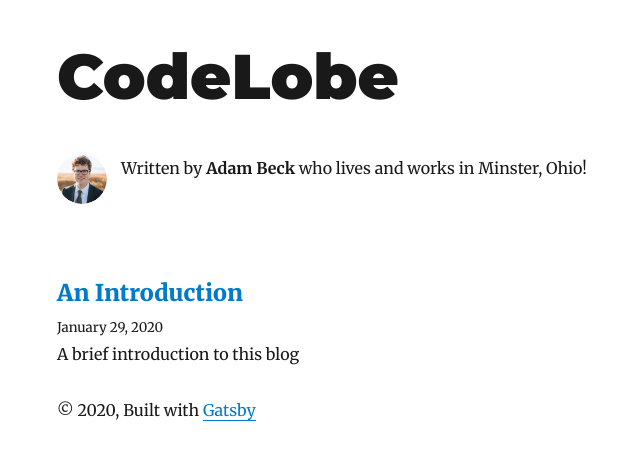
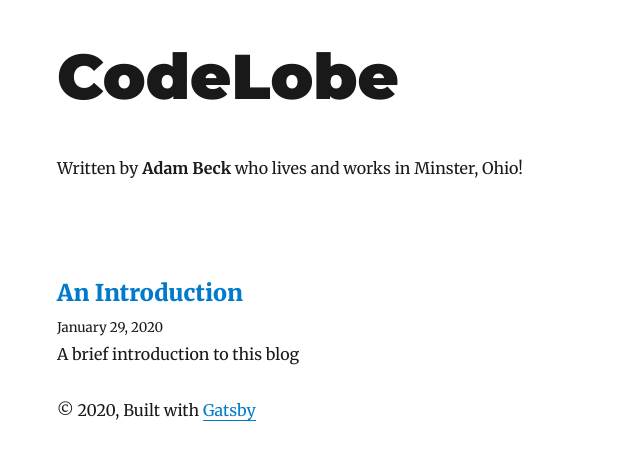
Before and after one commit to adam-beck/codelobe, a Gatsby site: page / in a window 1280 px wide. Shown: the whole page, without its empty margins (268-908 px from the left). Built offline with nearby package versions, Linux system fonts and the light colour scheme; Gatsby itself is replaced by a stand-in of ours; some packages are replaced by stand-ins of ours.

Commit message:
Remove profile picture

```diff
--- a/src/components/bio.js
+++ b/src/components/bio.js
@@ -7,32 +7,21 @@
 
 import React from "react"
 import { useStaticQuery, graphql } from "gatsby"
-import Image from "gatsby-image"
 
 import { rhythm } from "../utils/typography"
 
 const Bio = () => {
   const data = useStaticQuery(graphql`
     query BioQuery {
-      avatar: file(absolutePath: { regex: "/profile-pic.jpg/" }) {
-        childImageSharp {
-          fixed(width: 50, height: 50) {
-            ...GatsbyImageSharpFixed
-          }
-        }
-      }
       site {
         siteMetadata {
           author
-          social {
-            twitter
-          }
         }
       }
     }
   `)
 
-  const { author, social } = data.site.siteMetadata
+  const { author } = data.site.siteMetadata
   return (
     <div
       style={{
@@ -40,19 +29,6 @@ const Bio = () => {
         marginBottom: rhythm(2.5),
       }}
     >
-      <Image
-        fixed={data.avatar.childImageSharp.fixed}
-        alt={author}
-        style={{
-          marginRight: rhythm(1 / 2),
-          marginBottom: 0,
-          minWidth: 50,
-          borderRadius: `100%`,
-        }}
-        imgStyle={{
-          borderRadius: `50%`,
-        }}
-      />
       <p>
         Written by <strong>{author}</strong> who lives and works in Minster,
         Ohio!
```
